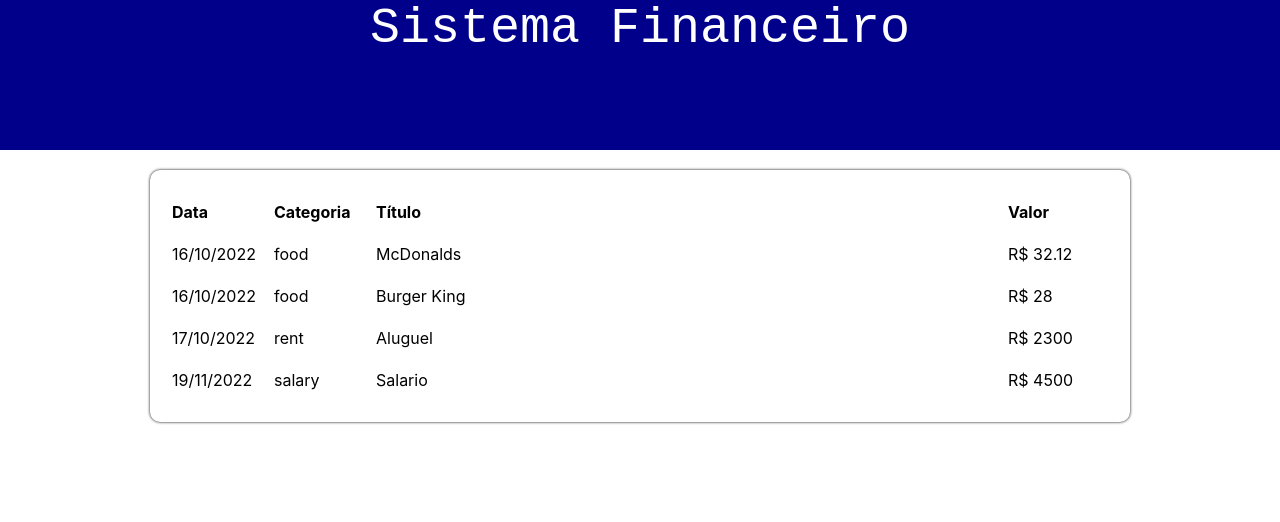
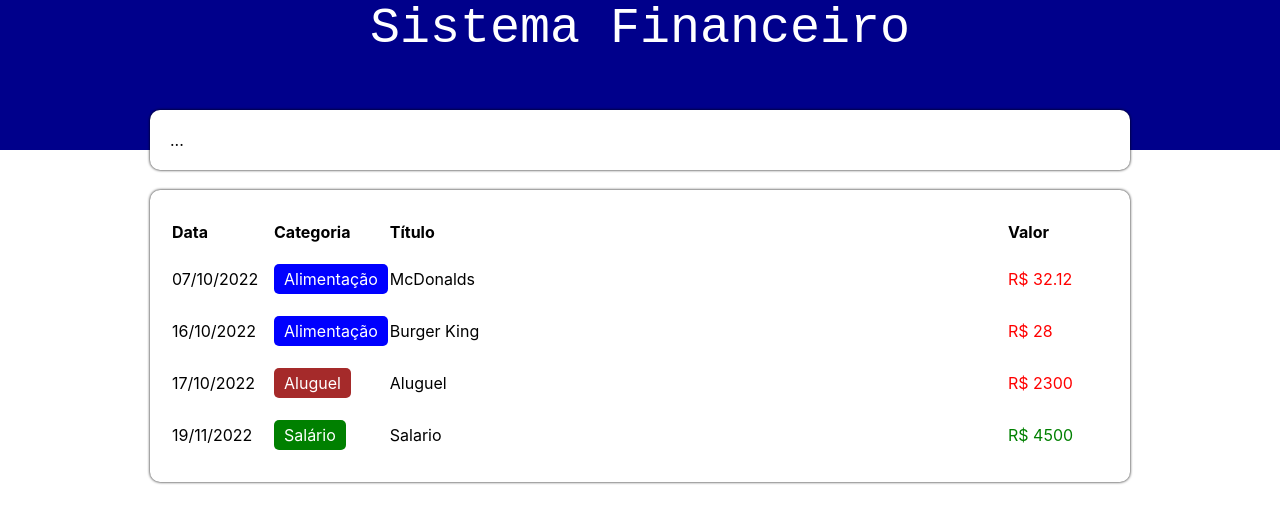
Before and after one commit to Sofia-Magalhaes/Personal-Finances, a React (Create React App) app in the folder expense-tracker/: page / in a window 1280 px wide. Shown: the top 522 px of the page. Built offline with nearby package versions, Linux system fonts and the light colour scheme.

Commit message:
Informações

```diff
--- a/expense-tracker/src/App.tsx
+++ b/expense-tracker/src/App.tsx
@@ -6,6 +6,7 @@
 import { items } from './data/items';
 import { getCurrentMonth, filterListByMonth } from './helpers/dateFilter';
 import { TableArea } from './components/TableArea';
+import { InfoArea } from './components/InfoArea';
 
 const App = () => {
   const [list, setList] = useState(items);
@@ -13,7 +14,7 @@
   const [currentMonth, setCurrentMonth] = useState(getCurrentMonth());
 
   useEffect(() => {
-    setFilteredList(filterListByMonth(list,currentMonth));
+    setFilteredList(filterListByMonth(list, currentMonth));
   }, [list, currentMonth]);
 
   return (
@@ -23,12 +24,12 @@
       </C.Header>
       <C.Body>
 
-        {/* Area de informações */}
+        <InfoArea />
 
         {/* Area de inserção */}
 
         {/* <TableArea list={filteredList}/> */}
-        <TableArea list={list}/>
+        <TableArea list={list} />
 
       </C.Body>
     </C.Container>
--- /dev/null
+++ b/expense-tracker/src/components/InfoArea/index.tsx
@@ -0,0 +1,9 @@
+import * as C from './styles';
+
+export const InfoArea = () => {
+    return (
+        <C.Container>
+            ...
+        </C.Container>
+    );
+}
--- /dev/null
+++ b/expense-tracker/src/components/InfoArea/styles.ts
@@ -0,0 +1,9 @@
+import styled from "styled-components";
+
+export const Container = styled.div`
+    background-color: #fff;
+    box-shadow:0px 0px 3px 0px;
+    border-radius:10px;
+    padding:20px;
+    margin-top:-40px;
+`;
--- a/expense-tracker/src/components/TableItem/index.tsx
+++ b/expense-tracker/src/components/TableItem/index.tsx
@@ -1,6 +1,8 @@
 import * as C from './styles';
 import { Item } from '../../types/Item';
 import { formatDate } from '../../helpers/dateFilter';
+import { categories } from '../../data/categories';
+import { Component } from 'react';
 
 type Props = {
     item: Item
@@ -10,9 +12,17 @@
     return (
         <C.TableLine>
             <C.TableColumn>{formatDate(item.date)}</C.TableColumn>
-            <C.TableColumn>{item.category}</C.TableColumn>
+            <C.TableColumn>
+                <C.Category color={categories[item.category].color}>
+                    {categories[item.category].title}
+                </C.Category>
+            </C.TableColumn>
             <C.TableColumn>{item.title}</C.TableColumn>
-            <C.TableColumn>R$ {item.value}</C.TableColumn>
+            <C.TableColumn>
+                <C.Value color={categories[item.category].expense ? 'red':'green'}>
+                    R$ {item.value}
+                </C.Value>
+            </C.TableColumn>
         </C.TableLine>
     );
 }
--- a/expense-tracker/src/components/TableItem/styles.ts
+++ b/expense-tracker/src/components/TableItem/styles.ts
@@ -5,3 +5,15 @@
 export const TableColumn = styled.td`
     padding: 10px 0;
 `;
+
+export const Category = styled.div<{color:string}>`
+    display: inline-block;
+    padding: 5px 10px;
+    border-radius:5px;
+    color: #fff;
+    background-color: ${props => props.color};
+`;
+
+export const Value = styled.div<{color:string}>`
+    color: ${props => props.color}
+`;
--- a/expense-tracker/src/data/items.ts
+++ b/expense-tracker/src/data/items.ts
@@ -1,7 +1,7 @@
 import { Item } from '../types/Item';
 
 export const items: Item[] = [
-    { date: new Date(2022, 9, 15), category: 'food', title: 'McDonalds', value: 32.12 },
+    { date: new Date(2022, 9, 6), category: 'food', title: 'McDonalds', value: 32.12 },
     { date: new Date(2022, 9, 15), category: 'food', title: 'Burger King', value: 28 },
     { date: new Date(2022, 9, 16), category: 'rent', title: 'Aluguel', value: 2300 },
     { date: new Date(2022, 10, 18), category: 'salary', title: 'Salario', value: 4500 }
```
